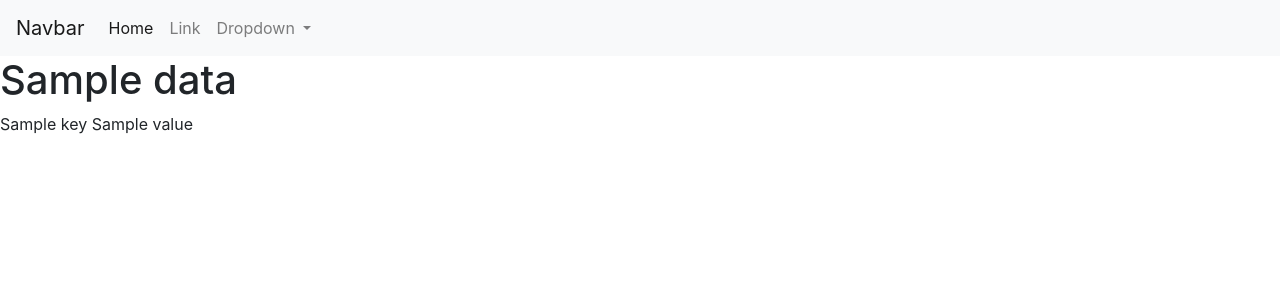
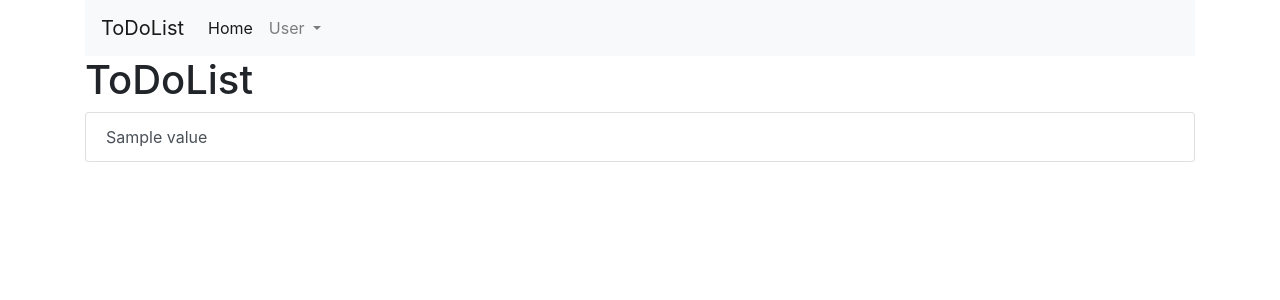
Before and after one commit to IrinaLokhvytska/ToDoList, a Python web app: template static/templates/home.html in a window 1280 px wide. Shown: the top 300 px of the page. Run offline with Jinja, Linux system fonts and the light colour scheme; the template is opened without the code that fills it: most values are stand-ins (such as "Sample title", 1, 10 or a date in 2020); some libraries are stand-ins or nearby versions.

Commit message:
fix templates

```diff
--- a/static/templates/base.html
+++ b/static/templates/base.html
@@ -7,33 +7,32 @@
       <script src="/static/bootstrap/dist/js/bootstrap.js"></script>
   </head>
   <body>
+  <div class="container">
     <nav class="navbar navbar-expand-lg navbar-light bg-light">
-        <a class="navbar-brand" href="#">Navbar</a>
+        <a class="navbar-brand" href="#">ToDoList</a>
         <button class="navbar-toggler" type="button" data-toggle="collapse" data-target="#navbarSupportedContent" aria-controls="navbarSupportedContent" aria-expanded="false" aria-label="Toggle navigation">
             <span class="navbar-toggler-icon"></span>
         </button>
         <div class="collapse navbar-collapse" id="navbarSupportedContent">
             <ul class="navbar-nav mr-auto">
                 <li class="nav-item active">
-                    <a class="nav-link" href="#">Home <span class="sr-only">(current)</span></a>
-                </li>
-                <li class="nav-item">
-                    <a class="nav-link" href="#">Link</a>
+                    <a class="nav-link" href="/">Home</a>
                 </li>
                 <li class="nav-item dropdown">
                     <a class="nav-link dropdown-toggle" href="#" id="navbarDropdown" role="button" data-toggle="dropdown" aria-haspopup="true" aria-expanded="false">
-                        Dropdown
+                        User
                     </a>
                     <div class="dropdown-menu" aria-labelledby="navbarDropdown">
-                        <a class="dropdown-item" href="#">Action</a>
-                        <a class="dropdown-item" href="#">Another action</a>
+                        <a class="dropdown-item" href="#">Profile</a>
+                        <a class="dropdown-item" href="#">Settings</a>
                         <div class="dropdown-divider"></div>
-                        <a class="dropdown-item" href="#">Something else here</a>
+                        <a class="dropdown-item" href="#">Log out</a>
                     </div>
                 </li>
             </ul>
         </div>
     </nav>
     {% block content %}{% endblock %}
+  </div>
   </body>
 </html>
--- a/static/templates/home.html
+++ b/static/templates/home.html
@@ -1,7 +1,9 @@
 {% extends "base.html" %}
 {% block content %}
-      <h1>{{data}}</h1>
-      {% for key, value in test.items() %}
-	  {{key}} {{value}} <br>
-      {% endfor %}
+<h1>ToDoList</h1>
+<div class="list-group">
+    {% for value in to_do_list %}
+    <button type="button" class="list-group-item list-group-item-action">{{value}}</button>
+     {% endfor %}
+</div>
 {% endblock %}
```
Also changed, not shown: todo_app/service_resource.py (+6 -2 lines).
